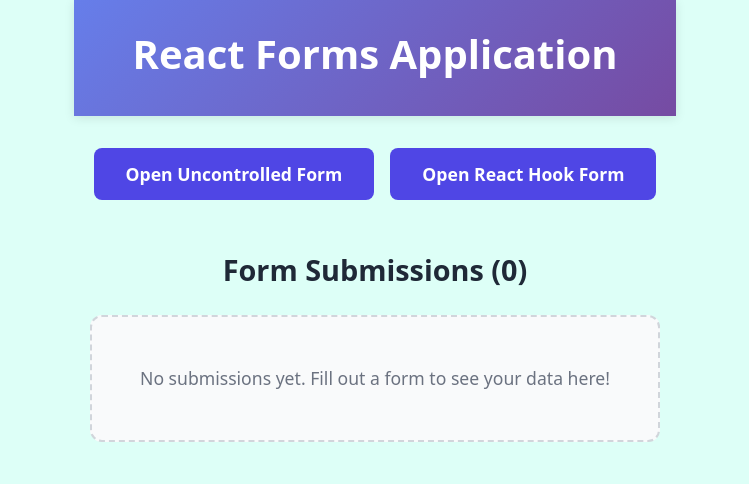
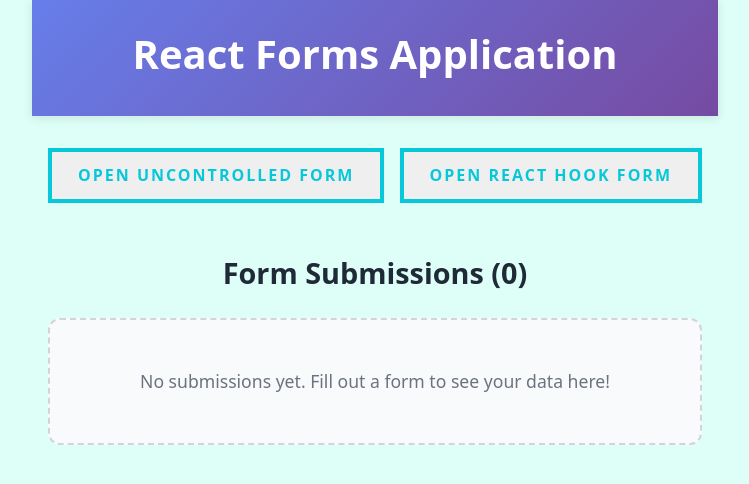
Before and after one commit to stardustmeg/rs-react-2025q3, a React (Vite) app: page / in a window 1280 px wide. Shown: the top 484 px of the page, without its empty margins (265-1014 px from the left). Built offline with nearby package versions, Linux system fonts and the light colour scheme.

Commit message:
feat: update open modal button

```diff
--- a/src/components/OpenModalButton.tsx
+++ b/src/components/OpenModalButton.tsx
@@ -1,4 +1,8 @@
 import type { JSX } from 'react';
+
+import clsx from 'clsx';
+
+import styles from '@/styles/OpenModalButton.module.css';
 
 interface OpenModalButtonProps {
   label: string;
@@ -7,8 +11,24 @@ interface OpenModalButtonProps {
 
 export function OpenModalButton({ label, openModal }: OpenModalButtonProps): JSX.Element {
   return (
-    <button className="buttonPrimary buttonLarge" onClick={openModal} type="button">
-      {label}
-    </button>
+    <div>
+      <button className={clsx(styles.cButton, styles.cButtonGooey)} onClick={openModal} type="button">
+        {label}
+        <div className={styles.cButtonBlobs}>
+          <div />
+          <div />
+          <div />
+        </div>
+      </button>
+      <svg style={{ display: 'block', height: 0, width: 0 }} version="1.1" xmlns="http://www.w3.org/2000/svg">
+        <defs>
+          <filter id="goo">
+            <feGaussianBlur in="SourceGraphic" result="blur" stdDeviation={10} />
+            <feColorMatrix in="blur" mode="matrix" result="goo" values="1 0 0 0 0  0 1 0 0 0  0 0 1 0 0  0 0 0 18 -7" />
+            <feBlend in="SourceGraphic" in2="goo" />
+          </filter>
+        </defs>
+      </svg>
+    </div>
   );
 }
--- /dev/null
+++ b/src/styles/OpenModalButton.module.css
@@ -0,0 +1,76 @@
+.cButton {
+  cursor: pointer;
+
+  position: relative;
+  z-index: 1;
+
+  display: inline-block;
+
+  padding: 0.9em 1.6em;
+
+  font-size: 16px;
+  font-weight: 700;
+  color: #000;
+  text-decoration: none;
+  vertical-align: middle;
+}
+
+.cButtonGooey {
+  position: relative;
+
+  border: 4px solid #06c8d9;
+  border-radius: 0;
+
+  color: #06c8d9;
+  text-transform: uppercase;
+  letter-spacing: 2px;
+
+  transition: all 700ms ease;
+}
+
+.cButtonGooey .cButtonBlobs {
+  position: absolute;
+  z-index: -1;
+  inset: 0 -1px -3px 0;
+
+  overflow: hidden;
+
+  height: 100%;
+
+  filter: url('#goo');
+}
+
+.cButtonGooey .cButtonBlobs div {
+  position: absolute;
+  transform: scale(1.4) translateY(125%) translateZ(0);
+
+  width: 34%;
+  height: 100%;
+  border-radius: 100%;
+
+  background-color: #06c8d9;
+
+  transition: all 700ms ease;
+}
+
+.cButtonGooey .cButtonBlobs div:nth-child(1) {
+  left: -5%;
+}
+
+.cButtonGooey .cButtonBlobs div:nth-child(2) {
+  left: 30%;
+  transition-delay: 60ms;
+}
+
+.cButtonGooey .cButtonBlobs div:nth-child(3) {
+  left: 66%;
+  transition-delay: 25ms;
+}
+
+.cButtonGooey:hover {
+  color: #fff;
+}
+
+.cButtonGooey:hover .cButtonBlobs div {
+  transform: scale(1.4) translateY(0) translateZ(0);
+}
```
Also changed, not shown: 1 other file (tests, documents, lock files or other folders).
